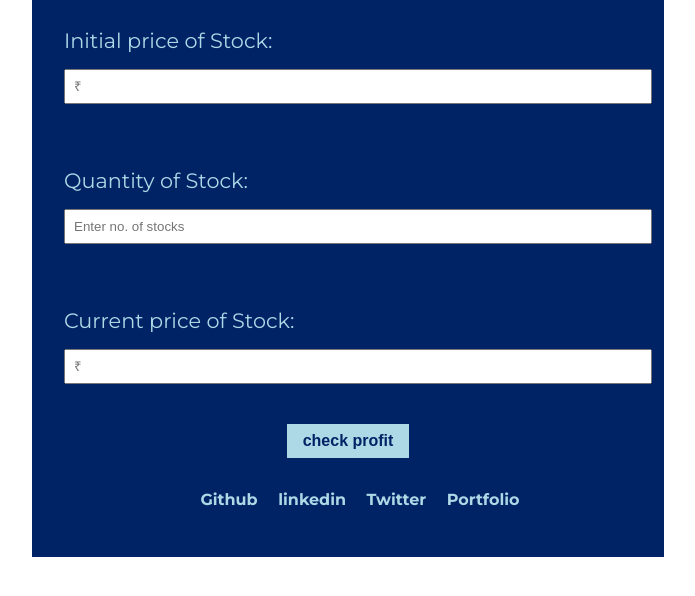
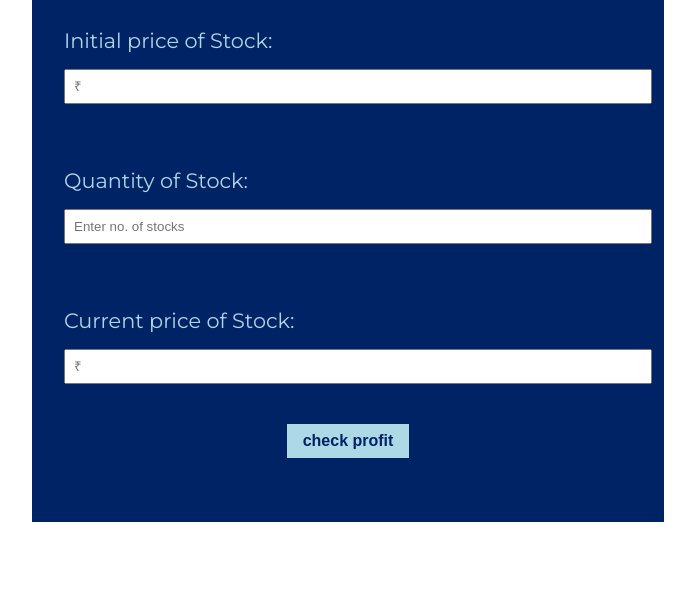
Before and after one commit to anurag-kkumarr/Stock-price, a plain HTML site: page index.html in a window 1280 px wide. Shown: the part 128-724 px from the top of the page, without its empty margins (292-987 px from the left). Drawn offline with Linux system fonts and the light colour scheme.

Commit message:
updated index

```diff
--- a/index.html
+++ b/index.html
@@ -21,14 +21,7 @@
                 <div class="output"></div>
             </main>
 
-            <footer>
-                <ul class="list-no-bullet">
-                    <li class="list-inline"><a class="link" href="http://https://github.com/anurag-kkumarr"></a>Github</li>
-                    <li class="list-inline"><a class="link" href="http://https://www.linkedin.com/in/anuragkkumarr/"></a>linkedin</li>
-                    <li class="list-inline"><a class="link" href="http://https://twitter.com/AnuragAFT"></a>Twitter</li>
-                    <li class="list-inline"><a class="link" href="http://anuragcode.netlify.app"></a>Portfolio</li>
-                </ul>
-            </footer>
+
         </section>
 
     <script src="script.js" type = "text/javascript"></script>
```
